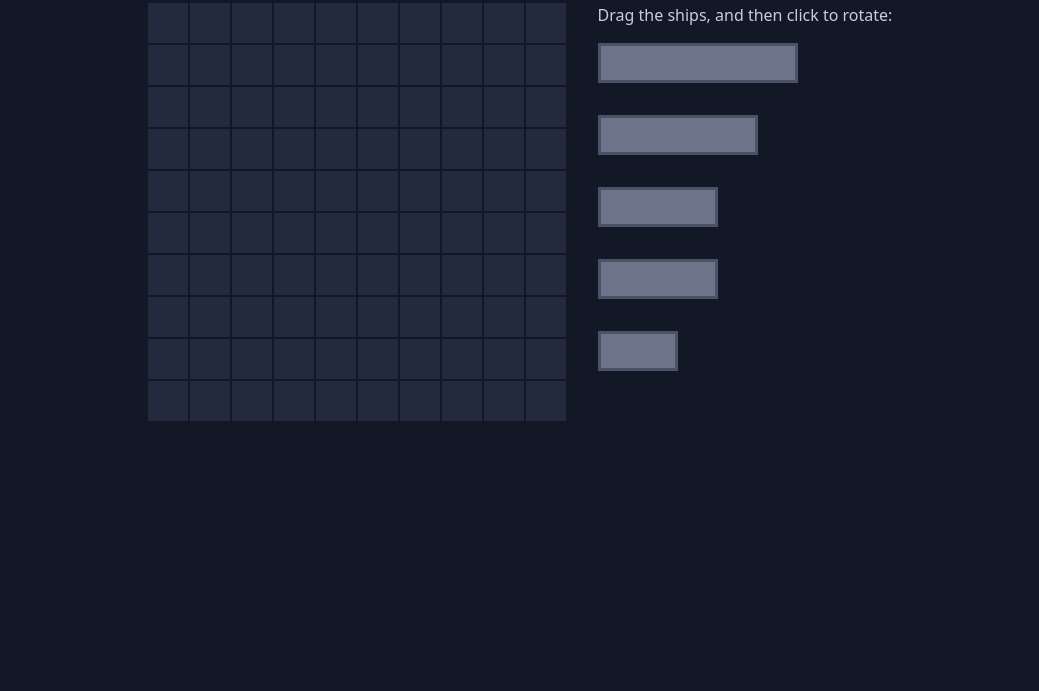
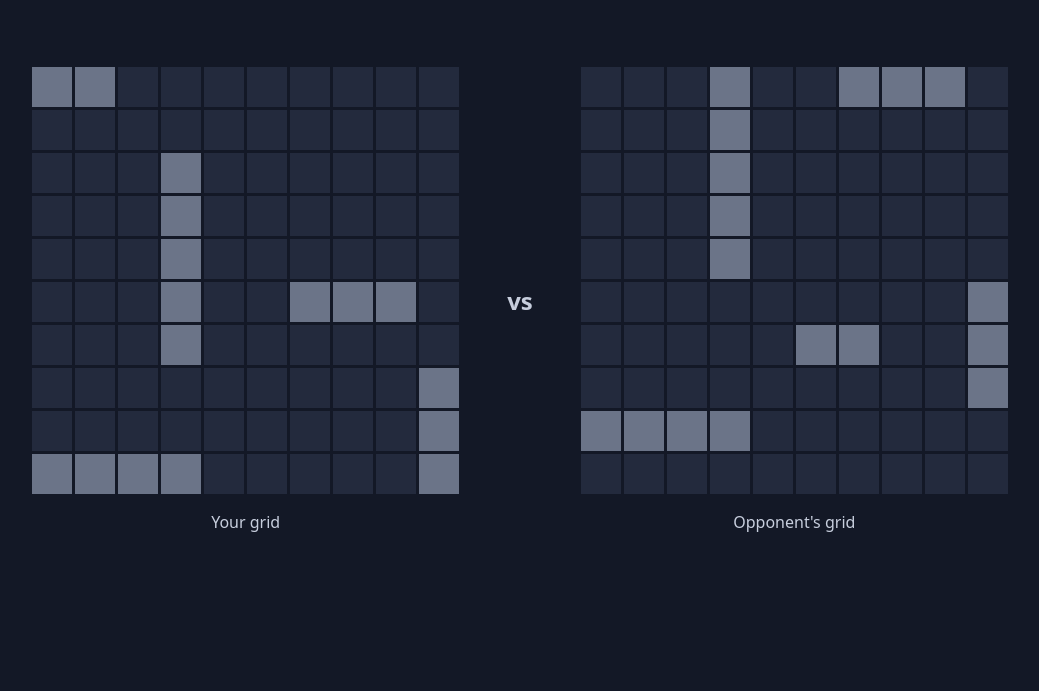
Before and after one commit to korot0/battleship, a website built with webpack: page src/index.html in a window 1280 px wide. Shown: the part 109-800 px from the top of the page, without its empty margins (120-1159 px from the left). Built offline with nearby package versions, Linux system fonts and the light colour scheme.

Commit message:
feat: render placed ships on gameboard

```diff
--- /dev/null
+++ b/src/domController.js
@@ -0,0 +1,28 @@
+export const DomController = () => {
+  const renderGrid = (parent) => {
+    for (let i = 0; i < 10; i++) {
+      for (let j = 0; j < 10; j++) {
+        const cell = document.createElement("div");
+        cell.className = "cell";
+        cell.dataset.row = i;
+        cell.dataset.column = j;
+        parent.appendChild(cell);
+      }
+    }
+  };
+
+  const renderShip = (player, boadElement) => {
+    const shipCoordinates = player.board.shipBuffer;
+
+    shipCoordinates.forEach((coordinate) => {
+      boadElement.querySelector(
+        `[data-row="${coordinate.x}"][data-column="${coordinate.y}"`,
+      ).className = "ship";
+    });
+  };
+
+  return {
+    renderGrid,
+    renderShip,
+  };
+};
--- a/src/gameboard.js
+++ b/src/gameboard.js
@@ -4,7 +4,7 @@ export const GameBoard = () => {
   const board = makeBoard();
   const hitHistory = new Set();
   const missedShots = new Set();
-  const shipBuffer = [];
+  let shipBuffer = [];
 
   const ships = {
     carrier: Ship(5),
@@ -18,7 +18,7 @@ export const GameBoard = () => {
     let [row, column] = coordinates;
     const shipLength = ships[shipName].length;
 
-    shipBuffer.pop();
+    shipBuffer = [];
 
     if (isOutOfBounds(row, column, shipLength, direction)) return false;
     if (isOverlapping(board, row, column, shipLength, direction)) return false;
--- a/src/index.html
+++ b/src/index.html
@@ -10,14 +10,16 @@
     <div class="board-layout">
       <section class="board board-player">
         <div class="board-grid"></div>
+        <p>Your grid</p>
       </section>
-      <div class="board-layout-divider hidden">VS</div>
-      <section class="board board-computer hidden">
+      <div class="board-layout-divider">vs</div>
+      <section class="board board-oponent">
         <div class="board-grid"></div>
+        <p>Opponent's grid</p>
       </section>
-      <section class="ship-selection">
+      <section class="ship-selection hidden">
         <p class="ship-selection-description">
-          Drag the ships, and then click to rotate:
+          Click a ship, and then place on grid:
         </p>
         <div class="ship-selection-container">
           <div class="carrier"></div>
--- a/src/index.js
+++ b/src/index.js
@@ -2,48 +2,49 @@ import "./reset.css";
 import "./styles.css";
 
 import { Player } from "./player.js";
+import { DomController } from "./domController.js";
 
-// NOTE: populate dummy grids
-const playerBoard = document.querySelector(".board-player > .board-grid");
-const computerBoard = document.querySelector(".board-computer > .board-grid");
+// NOTE: Move this inside a module?
+const realPlayerBoard = document.querySelector(".board-player > .board-grid");
+const computerBoard = document.querySelector(".board-oponent > .board-grid");
 
-// NOTE: dummy cells
-function createCells(parent) {
-  for (let i = 0; i < 10; i++) {
-    for (let j = 0; j < 10; j++) {
-      const cell = document.createElement("div");
-      cell.className = "cell";
-      cell.dataset.row = i;
-      cell.dataset.column = j;
-      parent.appendChild(cell);
-
-      cell.addEventListener("click", function () {
-        logCellCoordinates(cell);
-      });
-    }
-  }
-}
-
-createCells(playerBoard);
-createCells(computerBoard);
-
-function logCellCoordinates(cell) {
-  console.log(`(${cell.dataset.row},${cell.dataset.column})`);
-}
+// Initial setup
+const domController = DomController();
+domController.renderGrid(realPlayerBoard);
+domController.renderGrid(computerBoard);
 
 // NOTE: dummy game
 const realPlayer = Player();
 const computerPlayer = Player();
 
+// Player turn
 realPlayer.placeShip("patrolBoat", [0, 0], "h");
+domController.renderShip(realPlayer, realPlayerBoard);
+
 realPlayer.placeShip("submarine", [5, 6], "h");
-realPlayer.placeShip("destroyer", [9, 9], "v");
+domController.renderShip(realPlayer, realPlayerBoard);
+
+realPlayer.placeShip("destroyer", [7, 9], "v");
+domController.renderShip(realPlayer, realPlayerBoard);
+
 realPlayer.placeShip("battleship", [9, 0], "h");
+domController.renderShip(realPlayer, realPlayerBoard);
+
 realPlayer.placeShip("carrier", [2, 3], "v");
+domController.renderShip(realPlayer, realPlayerBoard);
 
-// NOTE: this needs to be automated later
+// Computer turn
 computerPlayer.placeShip("patrolBoat", [6, 5], "h");
+domController.renderShip(computerPlayer, computerBoard);
+
 computerPlayer.placeShip("submarine", [0, 6], "h");
+domController.renderShip(computerPlayer, computerBoard);
+
 computerPlayer.placeShip("destroyer", [5, 9], "v");
+domController.renderShip(computerPlayer, computerBoard);
+
 computerPlayer.placeShip("battleship", [8, 0], "h");
+domController.renderShip(computerPlayer, computerBoard);
+
 computerPlayer.placeShip("carrier", [0, 3], "v");
+domController.renderShip(computerPlayer, computerBoard);
--- a/src/player.js
+++ b/src/player.js
@@ -2,6 +2,7 @@ import { GameBoard } from "./gameboard";
 
 export const Player = () => {
   const board = GameBoard();
+
   return {
     get board() {
       return board;
--- a/src/styles.css
+++ b/src/styles.css
@@ -1,21 +1,16 @@
 :root {
   --bg-dark: #131826;
-  --bg-light: #f4f6fb;
 
   --cell-bg: #232a3d;
   --grid-line: #3a4358;
 
-  --text-on-dark: #c7cedd;
-  --text-on-light: #131826;
+  --text: #c7cedd;
 
   --ship: #6b7488;
   --ship-border: #4a5268;
   --hit: #ff5470;
   --miss: #4f7cff;
   --sunk: #ff1f4c;
-  --accent: #7c5cff;
-
-  --text-on-accent: #ffffff;
 
   --font-body: system-ui, -apple-system, "Segoe UI", Roboto, sans-serif;
 }
@@ -27,37 +22,39 @@ body {
   display: flex;
   flex-direction: column;
   align-items: center;
+
+  color: var(--text);
+  text-align: center;
 }
 
 .game-title {
-  color: var(--text-on-dark);
-  text-align: center;
-  margin: 1rem;
+  margin: 3rem;
 }
 
 .board-layout-divider {
   font-size: 1.5rem;
   font-weight: bold;
-  color: var(--text-on-dark);
   align-self: center;
 }
 
 .board-layout {
   margin: 2rem;
   display: flex;
-  gap: 2rem;
+  gap: 3rem;
 }
 
 .board-grid {
   display: grid;
   grid-template-columns: repeat(10, 40px);
   grid-template-rows: repeat(10, 40px);
-  gap: 2px;
+  gap: 3px;
+}
+
+.board-grid + p {
+  margin-top: 1rem;
 }
 
 .board-label {
-  color: var(--text-on-dark);
-  text-align: center;
   margin-bottom: 1rem;
   font-size: 1.5rem;
 }
@@ -75,7 +72,6 @@ body {
 }
 
 .ship-selection-description {
-  color: var(--text-on-dark);
   margin-bottom: 1rem;
 }
 
```
